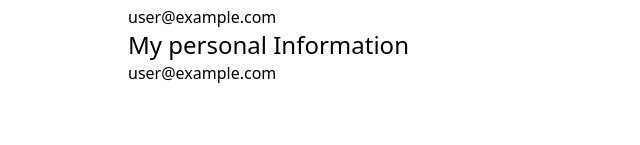
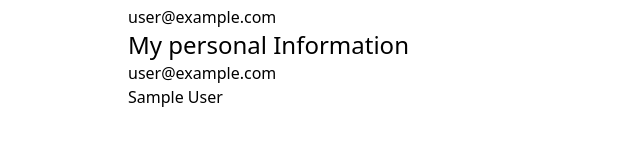
Before and after one commit to MdBelayet3/pro-authentication, a React (Vite) app: page /profile in a window 1280 px wide. Shown: the part 463-608 px from the top of the page, without its empty margins (0-640 px from the left). Built offline with nearby package versions, Linux system fonts and the light colour scheme; no server answers; sample sign-in values are in the browser's storage.

Commit message:
update Profile.jsx file

```diff
--- a/src/components/Profile/Profile.jsx
+++ b/src/components/Profile/Profile.jsx
@@ -8,9 +8,10 @@ const Profile = () => {
     return (
         <div>
             <h2 className='text-2xl'>My personal Information</h2>
-            {user && <p>
-                {user.email}
-            </p>}
+            {user && <div>
+                <p>{user.email}</p>
+                <p>{user.displayName}</p>
+            </div>}
         </div>
     );
 };
```
